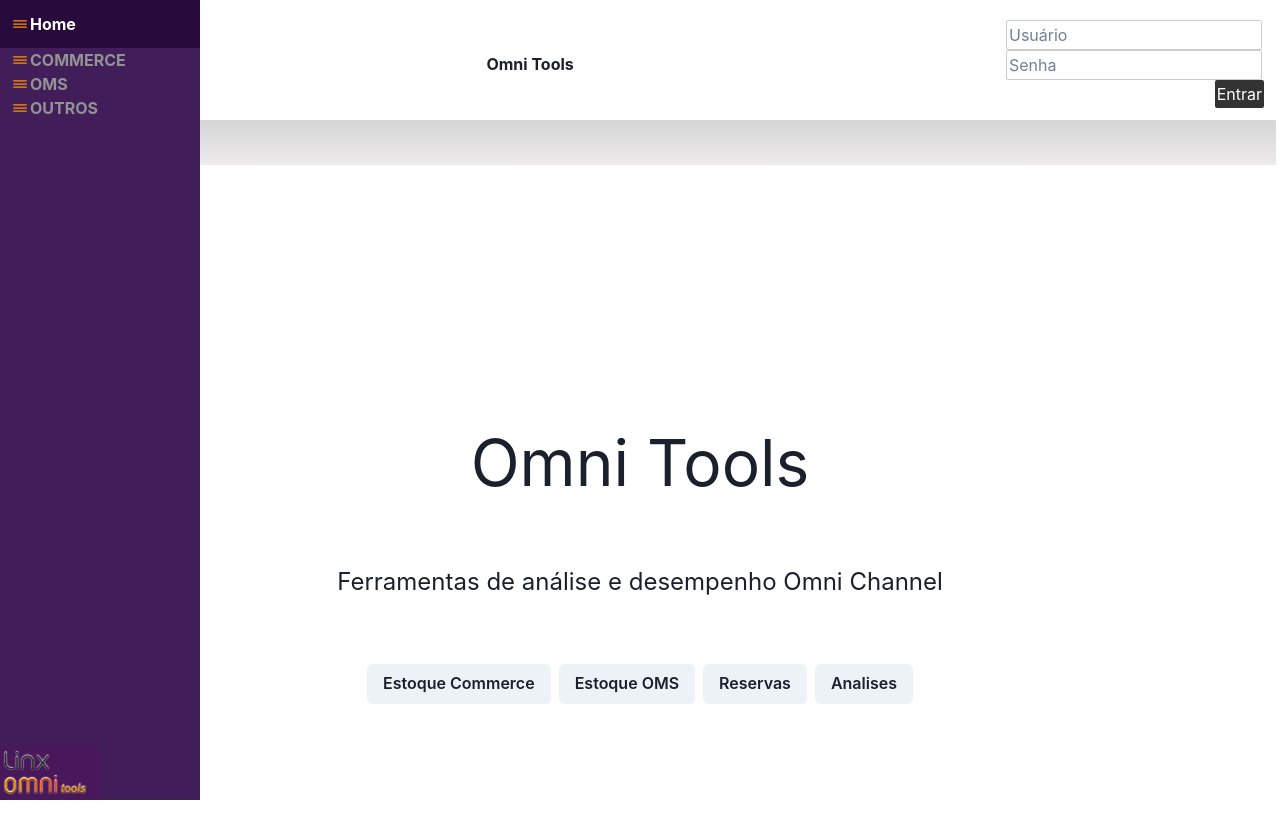
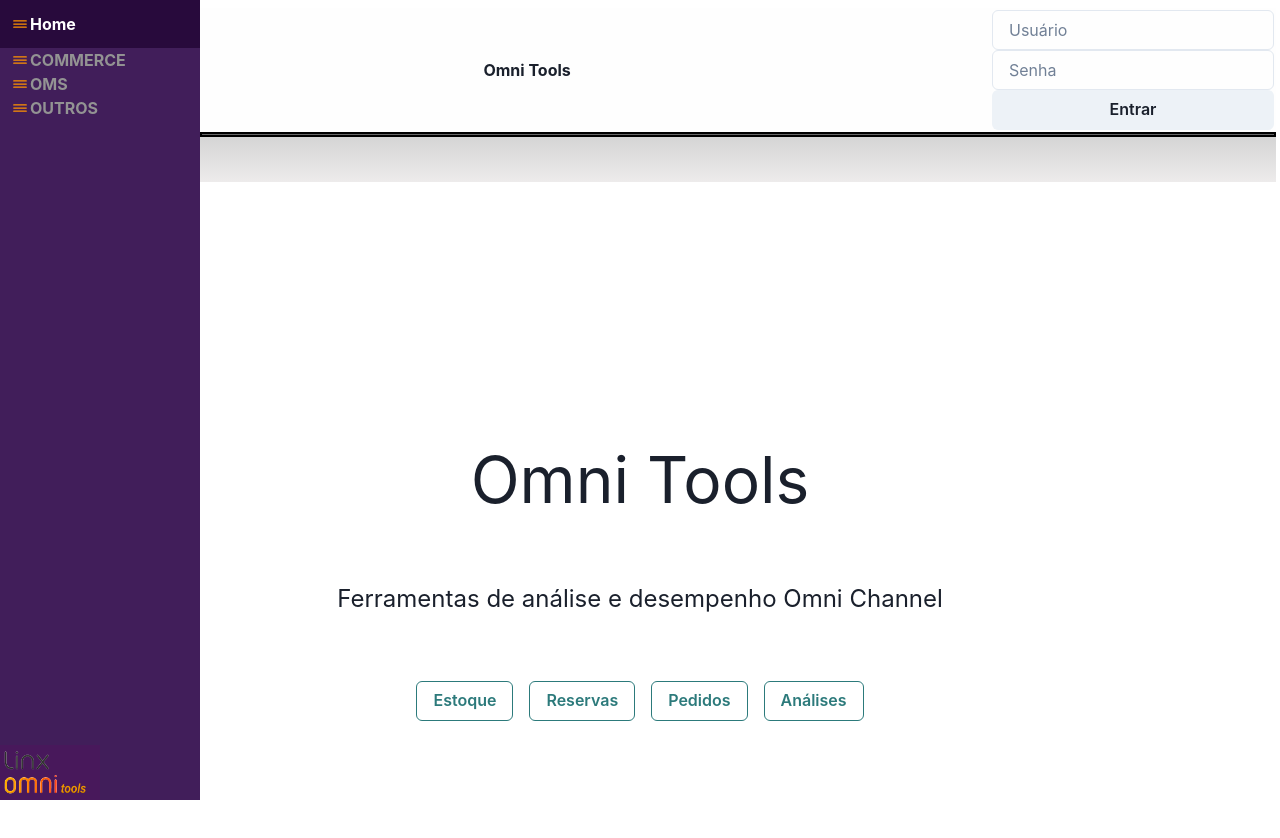
Before and after one commit to jonaszeferino/omniTools, a Next.js app: page / in a window 1280 px wide. Shown: the top 838 px of the page. Built offline with nearby package versions, Linux system fonts and the light colour scheme.

Commit message:
new db with 200mb and trigger on db inserto on mapping table

```diff
--- a/components/Topbar.jsx
+++ b/components/Topbar.jsx
@@ -1,5 +1,12 @@
 import Link from "next/link";
 import styles from "../styles/Navbar.module.css";
+import {
+  Button,
+
+  Input,
+  Flex,
+  ChakraProvider
+} from "@chakra-ui/react";
 
 export default function Topbar({ title, subTitle }) {
   return (
@@ -15,12 +22,20 @@ export default function Topbar({ title, subTitle }) {
         <h1 styles={{ fontWeight: 'bold', fontSize: '3rem' }}><strong>{title}</strong></h1>
         <h2>{subTitle}</h2>
       </div>
-      <div className={styles.login}>
+      <ChakraProvider>
+      <Flex direction="column">
+  <Input placeholder="Usuário" />
+  <Input type="password" placeholder="Senha" />
+  <Button bm="purple">Entrar</Button>
+</Flex>
+</ChakraProvider>
+      {/* <div className={styles.login} styles={{display: "none"}}>
         <input type="text" placeholder="Usuário" />
         <input type="password" placeholder="Senha" />
         <button styles={{backgroundColor: "purple"}}>Entrar</button>
 
-      </div>
+      </div> */}
+
 
 
 
--- a/components/TopbarBelow.jsx
+++ b/components/TopbarBelow.jsx
@@ -1,17 +1,20 @@
 import Link from "next/link";
 import styles from "../styles/Navbar.module.css";
+import {ChakraProvider, Divider ,Box
+} from "@chakra-ui/react";
 
 export default function TopbarBelow({ subTitle }) {
   return (
 
+<>
+    <ChakraProvider>
+    <Box ml="196px" borderWidth="2px" borderColor="black">
+      <Divider orientation='horizontal' />
+         </Box>
+    </ChakraProvider>
+      <div className={styles.topBarBelow}>
 
-      <div className={styles.topBarBelow}>
-        <h2>{subTitle}</h2>
       </div>
-
-
-
-
-
-  );
+      </>
+    );
 }
--- a/components/connectiondb.jsx
+++ b/components/connectiondb.jsx
@@ -1,19 +1,35 @@
 import mysql from "mysql2/promise";
 
 const dbConfig = {
-  host: "sql10.freemysqlhosting.net",
+  host: "db4free.net",
   port: "3306",
-  user: "sql10611850",
-  password: process.env.NEXT_PUBLIC_RDS_MY_SQL,
-  database: "sql10611850",
+  user: "adminomni",
+  password: "Linx@2023",
+  database: "omnitools",
   connectionLimit: 10,
   queueLimit: 0,
 };
+// old
+// const dbConfig = {
+//   host: "sql10.freemysqlhosting.net",
+//   port: "3306",
+//   user: "sql10611850",
+//   password: process.env.NEXT_PUBLIC_RDS_MY_SQL,
+//   database: "sql10611850",
+//   connectionLimit: 10,
+//   queueLimit: 0,
+// };
 
 export async function connectionRdsMySql() {
   const connection = await mysql.createConnection(dbConfig);
   return connection;
 }
 
-// dataBase location - limite 5mb
+//novo 200mb
+// Banco de dados: omnitools
+// Nome de usuário: adminomni
+// Email: jonas.zeferino@linx.com.br
+
+//antigo limtado a 5mb
+//dataBase location - limite 5mb
 //https://www.freemysqlhosting.net/account/
--- a/pages/api/v1/postStockFromOms.jsx
+++ b/pages/api/v1/postStockFromOms.jsx
@@ -8,7 +8,7 @@ export default async function handler(req, res) {
     console.log(stockData);
 
     const query =
-      "INSERT INTO stock_channel_oms (clientIdOms, locationId, stockType, totalQuantity, balance, updatedAt, enabled, viewId, viewName, skuId, createdDate ) VALUES (?, ?, ?, ?, ?,?, ?, ?, ?, ?, ?)";
+      "INSERT INTO omnitools.stock_channel_oms (clientIdOms, locationId, stockType, totalQuantity, balance, updatedAt, enabled, viewId, viewName, skuId, createdDate ) VALUES (?, ?, ?, ?, ?,?, ?, ?, ?, ?, ?)";
 
     for (const stock of stockData) {
       const values = [
@@ -32,7 +32,9 @@ export default async function handler(req, res) {
     connection.end();
 
     res.status(200).json({ message: "Dados inseridos com sucesso." });
+    console.log(res.status())
   } catch (error) {
     res.status(500).json({ error: error.message });
+    console.log(error.message)
   }
 }
--- a/pages/index.jsx
+++ b/pages/index.jsx
@@ -20,7 +20,9 @@ import {
   Box,
   Wrap,
   WrapItem,
-  useToast
+  useToast,
+  Stack
+
 } from "@chakra-ui/react";
 
 export default function Home() {
@@ -45,24 +47,20 @@ export default function Home() {
           Ferramentas de análise e desempenho Omni Channel
 
         </p>
-        <Wrap>
-      {variants.map((variant, i) => (
-        <WrapItem key={i}>
-          <Button
-            onClick={() =>
-              toast({
-                title: variant,
-                variant: variant,
-                isClosable: true,
-                style: { backgroundColor: "green.500" }
-              })
-            }
-          >
-           {variant}
-          </Button>
-        </WrapItem>
-      ))}
-    </Wrap>
+        <Stack direction='row' spacing={4} align='center'>
+  <Button colorScheme='teal' variant='outline'>
+    Estoque
+  </Button>
+  <Button colorScheme='teal' variant='outline'>
+    Reservas
+  </Button>
+  <Button colorScheme='teal' variant='outline'>
+    Pedidos
+  </Button>
+  <Button colorScheme='teal' variant='outline'>
+    Análises
+  </Button>
+</Stack>
 
 
       </main>
```
Also changed, not shown: pages/stockOnOmsChannel.jsx (+41 -27 lines), public/omniLogo.png.
